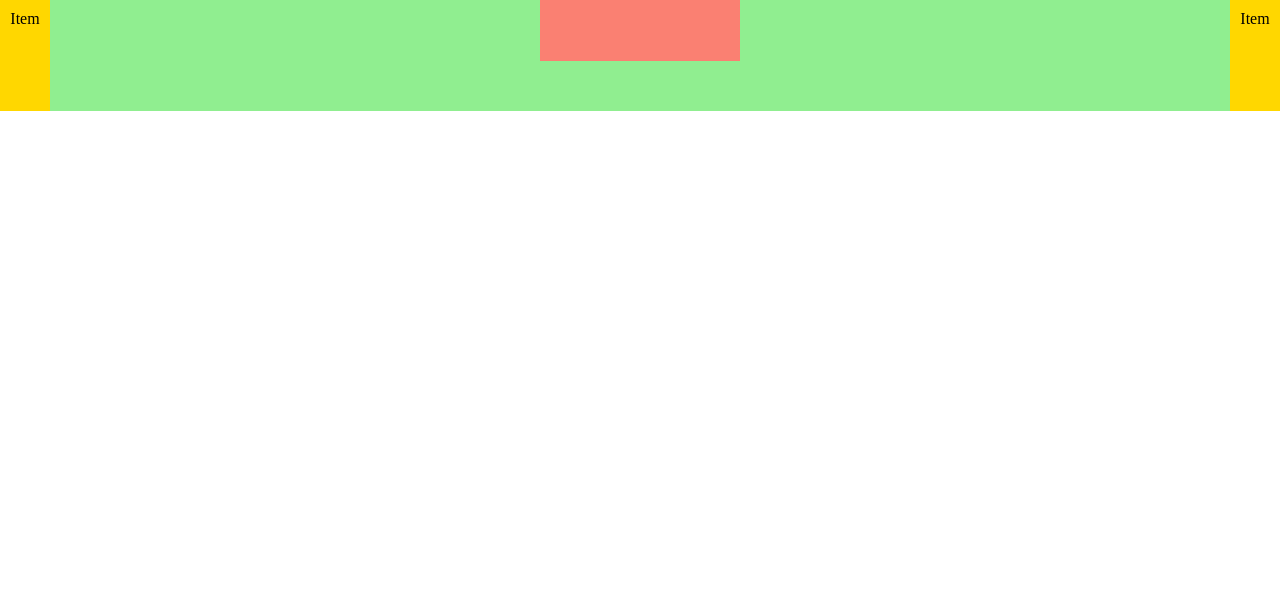
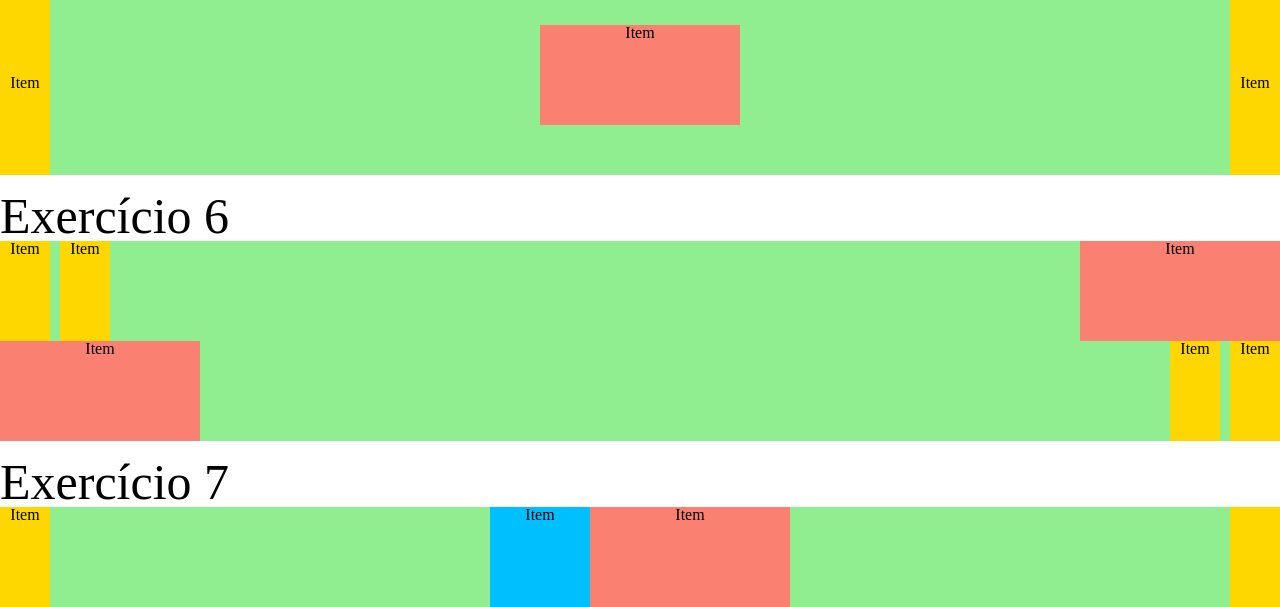
Before and after one commit to Takexin/Atividade-flexbox, a plain HTML site: page index.html in a window 1280 px wide. Shown: the part 739-1346 px from the top of the page. Before the commit the page ends 850 px from the top, so only its background shows below. Drawn offline with Linux system fonts and the light colour scheme.

Commit message:
exercicio 6

```diff
--- a/index.html
+++ b/index.html
@@ -13,25 +13,25 @@
         <div class="pequeno">Item</div>
         <div class="medio">Item</div>
         <div class="grande">Item</div>
-    </div>
+    </div><br>
     <h2>Exercício 2</h2>
     <div class="flexbox_container" id="box2">
         <div class="pequeno">Item</div>
         <div class="grande">Item</div>
         <div class="pequeno">Item</div>
         <div class="pequeno">Item</div>
-    </div>
+    </div><br>
     <h2>Exercício 3</h2>
     <div class="flexbox_container" id="box3">
         <div class="medio">Item</div>
         <div class="grande">Item</div>
-    </div>
+    </div><br>
     <h2>Exercício 4</h2>
     <div class="flexbox_container" id="box4">
         <div class="pequeno">Item</div>
         <div class="pequeno">Item</div>
         <div class="pequeno">Item</div>
-    </div>
+    </div><br>
     <h2>Exercício 5</h2>
     <div class="flexbox_container" id="box5">
         <div class="vertical">
@@ -43,6 +43,37 @@
             <div class="pequeno">Item</div>
             <div class="pequeno">Item</div>
         </div>
+    </div><br>
+    <h2>Exercício 6</h2>
+    <div class="flexbox_container" id="box6">
+        <div class="vertical">
+            <div class="flexbox_container">
+                <div class="pequeno">Item</div>
+                <div class="pequeno">Item</div>
+            </div>
+            <div class="grande">Item</div>
+        </div>
+        <div>
+            <div class="grande">Item</div>
+        <div class="vertical">
+            <div class="flexbox_container" id="p1">
+                <div class="pequeno">Item</div>
+                <div class="pequeno">Item</div>
+            </div>
+        </div>
+        </div>
+    </div><br>
+    <h2>Exercício 7</h2>
+    <div class="flexbox_container" id="box7">
+        <div class="pequeno">Item</div>
+        <div id="g1">
+            <div class="medio">Item</div>
+            <div class="grande">Item</div>
+        </div>
+        <div>
+            <div class="pequeno"></div>
+        </div>
+
     </div>
 </body>
 </html>
--- a/style.css
+++ b/style.css
@@ -24,6 +24,7 @@
     flex-direction: column;
 }
 
+
 #box1{
     background-color: lightgreen;
 }
@@ -44,6 +45,14 @@
     justify-content: space-between;
     align-items: center;
 }
+#box6{
+    background-color: lightgreen;
+    justify-content: space-between;
+}
+#box7{
+    background-color: lightgreen;
+    justify-content: space-between;
+}
 
 h2{
     font-size: 50px;
@@ -53,3 +62,9 @@ div{
 
 
 }
+#p1{
+    justify-content: end;
+}
+#g1{
+    display: flex;
+}
```
